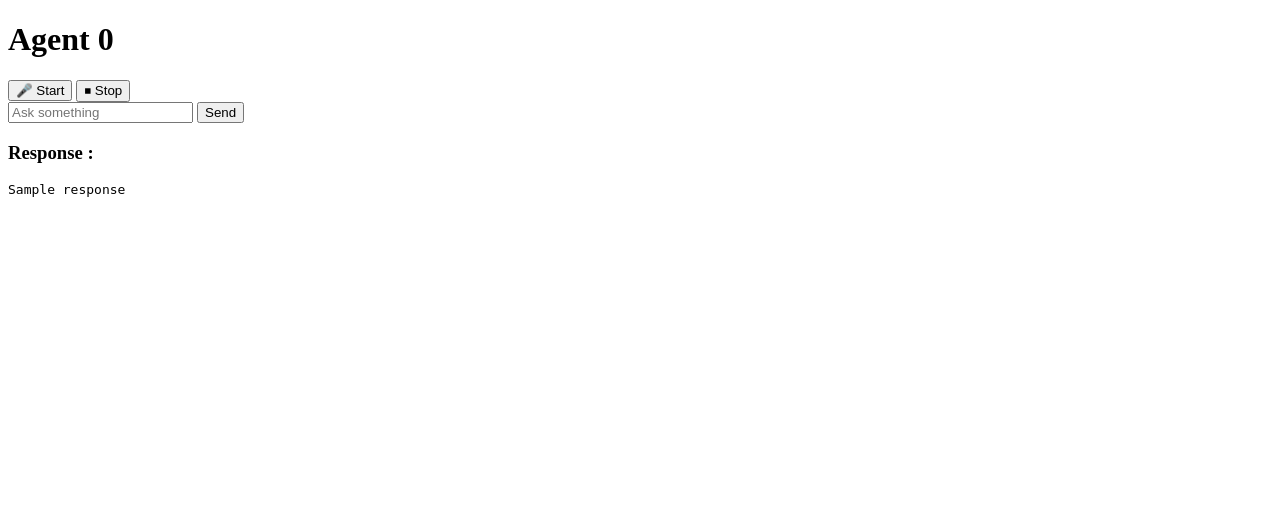
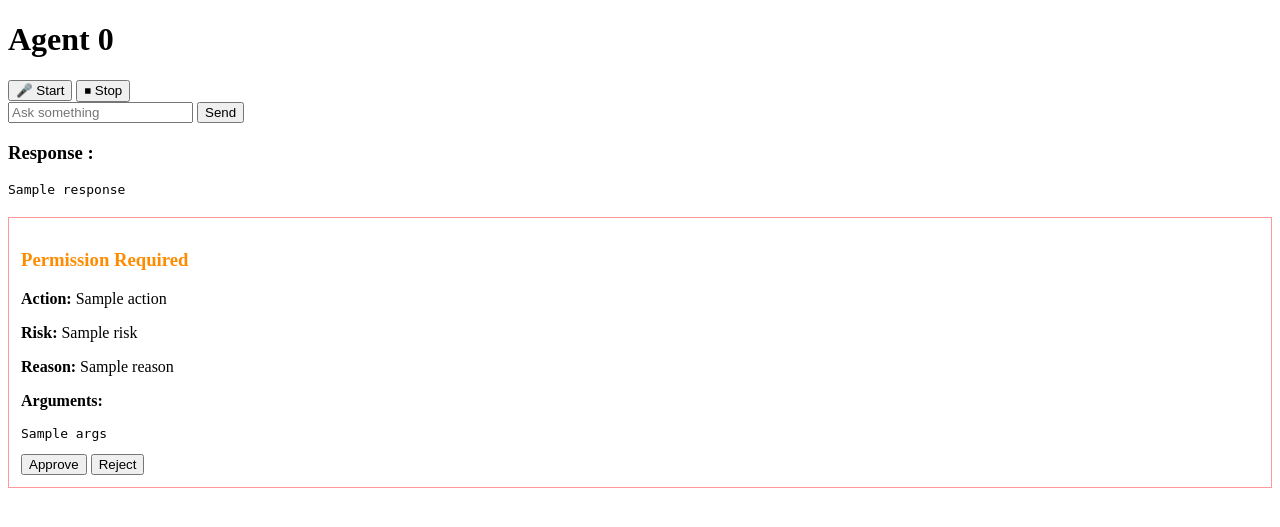
Before and after one commit to hmstautland/agent0, a FastAPI app: template templates/index.html in a window 1280 px wide. Shown: the top 527 px of the page. Run offline with FastAPI, Linux system fonts and the light colour scheme; the template is opened without the code that fills it: most values are stand-ins (such as "Sample title", 1, 10 or a date in 2020).

Commit message:
task: improved error handling and permission for UI

```diff
--- a/core/ui.py
+++ b/core/ui.py
@@ -1,4 +1,5 @@
 from agent import run_agent
+from core.permission import PermissionRequired
 from fastapi import UploadFile, File
 import shutil
 from fastapi import FastAPI, Request
@@ -18,8 +19,28 @@ async def ask(request: Request):
     try:
         form = await request.form()
         user_input = form.get("input")
+        # Build a decisions map for web flow. Use empty dict to signal web UI
+        # so request_permission raises PermissionRequired instead of prompting.
+        permission_decisions = {}
+        if form.get("permission_decision") is not None:
+            action = form.get("permission_action")
+            decision = form.get("permission_decision") == "y"
+            permission_decisions = {action: decision}
 
-        response = run_agent(user_input)
+        try:
+            response = run_agent(user_input, permission_decisions=permission_decisions)
+        except PermissionRequired as pr:
+            # Render UI asking for permission approval
+            return templates.TemplateResponse(name="index.html", request=request, context={
+                "response": "",
+                "permission": {
+                    "action": pr.action,
+                    "args": json.dumps(pr.args),
+                    "risk": pr.risk,
+                    "reason": pr.reason,
+                },
+                "input": user_input,
+            })
 
         if not isinstance(response, str):
             response = json.dumps(response, indent=2)
@@ -29,7 +50,10 @@ async def ask(request: Request):
         })
 
     except Exception as e:
-        return {"error": str(e)}
+        return templates.TemplateResponse(name="index.html", request=request, context={
+            "response": "",
+            "error": str(e)
+        })
 
 @app.post("/speech")
 async def speech(file: UploadFile = File(...)):
--- a/templates/index.html
+++ b/templates/index.html
@@ -16,6 +16,29 @@
       href="/favicon/apple-touch-icon.png"
     />
     <link rel="manifest" href="/favicon/site.webmanifest" />
+
+    <style>
+      table {
+        border-collapse: collapse;
+        width: 100%;
+        margin-top: 20px;
+      }
+
+      th,
+      td {
+        padding: 12px;
+        border: 1px solid #ccc;
+        text-align: left;
+      }
+
+      th {
+        background: #f4f4f4;
+      }
+
+      tr:nth-child(even) {
+        background: #fafafa;
+      }
+    </style>
   </head>
   <body>
     <h1>Agent 0</h1>
@@ -31,6 +54,45 @@
     {% if response %}
     <h3>Response :</h3>
     <pre>{{ response }}</pre>
+    {% endif %} {% if calendar_data %}
+    <section>{% include "components/calendar.html" %}</section>
+    {% endif %} {% if error %}
+    <h3 style="color: red">Error :</h3>
+    <pre>{{ error }}</pre>
+    {% endif %} {% if permission %}
+    <section style="border: 1px solid #f99; padding: 12px; margin-top: 20px">
+      <h3 style="color: darkorange">Permission Required</h3>
+      <p><strong>Action:</strong> {{ permission.action }}</p>
+      <p><strong>Risk:</strong> {{ permission.risk }}</p>
+      <p><strong>Reason:</strong> {{ permission.reason }}</p>
+      <p><strong>Arguments:</strong></p>
+      <pre>{{ permission.args }}</pre>
+
+      <form method="post" action="/ask">
+        <input type="hidden" name="input" value="{{ input }}" />
+        <input
+          type="hidden"
+          name="permission_action"
+          value="{{ permission.action }}"
+        />
+        <input
+          type="hidden"
+          name="permission_args"
+          value="{{ permission.args|e }}"
+        />
+        <input
+          type="hidden"
+          name="permission_risk"
+          value="{{ permission.risk }}"
+        />
+        <button type="submit" name="permission_decision" value="y">
+          Approve
+        </button>
+        <button type="submit" name="permission_decision" value="n">
+          Reject
+        </button>
+      </form>
+    </section>
     {% endif %}
   </body>
 </html>
--- a/tools/web.py
+++ b/tools/web.py
@@ -1,5 +1,5 @@
 from datetime import datetime
-from duckduckgo_search import DDGS
+from ddgs import DDGS
 from config.settings import MAX_RESULTS
 import time
 
```
Also changed, not shown: agent.py (+21 -2 lines), core/permission.py (+20 -2 lines), tools/registry.py (+14 -1 lines).
